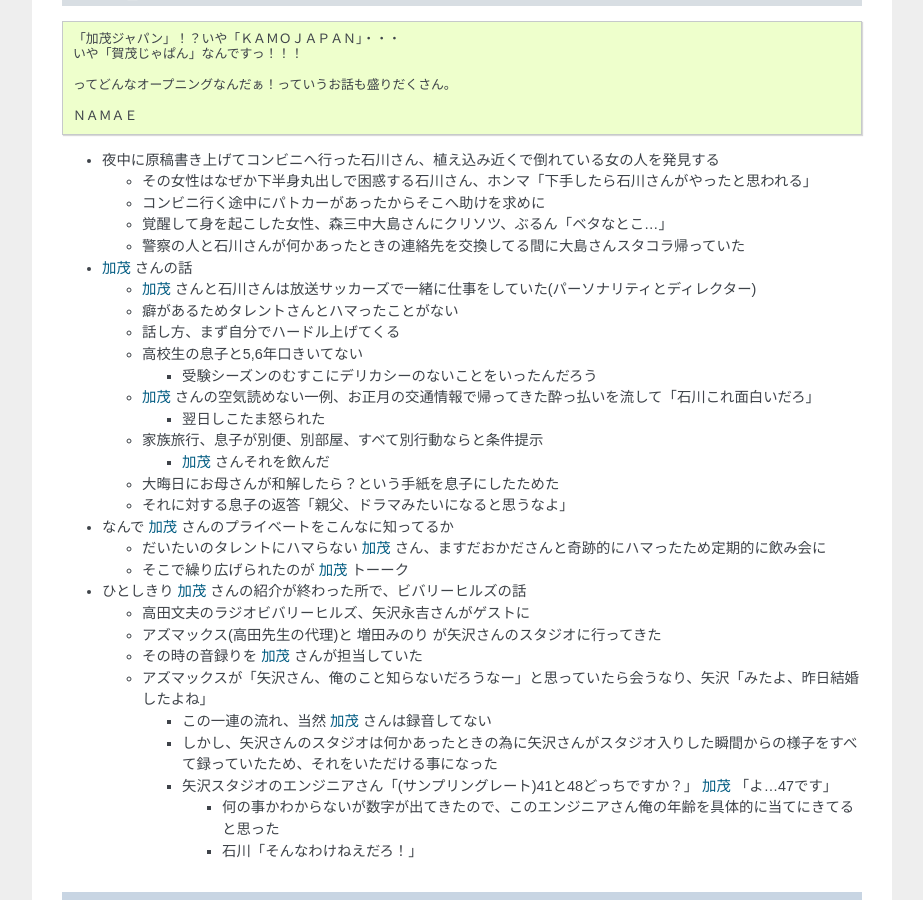
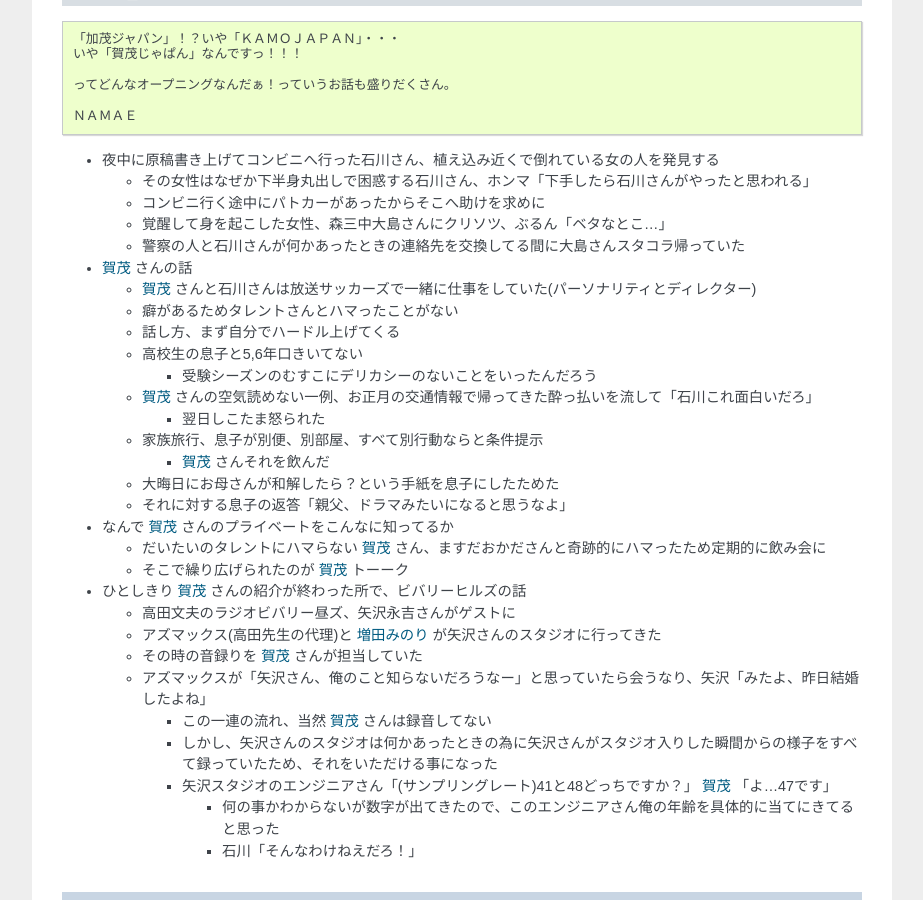
Before and after one commit to gosyujin/be-side, a Sphinx documentation site: the page built from source/2012.rst, in a window 1280 px wide and 900 px high, scrolled down 13298 px. Shown: the whole window, without its empty margins (198-1121 px from the left). Built offline with Sphinx 7.4.7, drawn with Linux system fonts in a browser that asks for light colours.

Commit message:
Update source

```diff
--- a/source/2012.rst
+++ b/source/2012.rst
@@ -799,41 +799,41 @@ vol.329_1 「加茂ジャパン」！？いや「ＫＡＭＯＪＡＰＡＮ」
   * 覚醒して身を起こした女性、森三中大島さんにクリソツ、ぶるん「ベタなとこ…」
   * 警察の人と石川さんが何かあったときの連絡先を交換してる間に大島さんスタコラ帰っていた
 
-* :term:`加茂` さんの話
-
-  * :term:`加茂` さんと石川さんは放送サッカーズで一緒に仕事をしていた(パーソナリティとディレクター)
+* :term:`賀茂` さんの話
+
+  * :term:`賀茂` さんと石川さんは放送サッカーズで一緒に仕事をしていた(パーソナリティとディレクター)
   * 癖があるためタレントさんとハマったことがない
   * 話し方、まず自分でハードル上げてくる
   * 高校生の息子と5,6年口きいてない
 
     * 受験シーズンのむすこにデリカシーのないことをいったんだろう
 
-  * :term:`加茂` さんの空気読めない一例、お正月の交通情報で帰ってきた酔っ払いを流して「石川これ面白いだろ」
+  * :term:`賀茂` さんの空気読めない一例、お正月の交通情報で帰ってきた酔っ払いを流して「石川これ面白いだろ」
 
     * 翌日しこたま怒られた
 
   * 家族旅行、息子が別便、別部屋、すべて別行動ならと条件提示
 
-    * :term:`加茂` さんそれを飲んだ
+    * :term:`賀茂` さんそれを飲んだ
 
   * 大晦日にお母さんが和解したら？という手紙を息子にしたためた
   * それに対する息子の返答「親父、ドラマみたいになると思うなよ」
 
-* なんで :term:`加茂` さんのプライベートをこんなに知ってるか
-
-  * だいたいのタレントにハマらない :term:`加茂` さん、ますだおかださんと奇跡的にハマったため定期的に飲み会に
-  * そこで繰り広げられたのが :term:`加茂` トーーク
-
-* ひとしきり :term:`加茂` さんの紹介が終わった所で、ビバリーヒルズの話
-
-  * 高田文夫のラジオビバリーヒルズ、矢沢永吉さんがゲストに
+* なんで :term:`賀茂` さんのプライベートをこんなに知ってるか
+
+  * だいたいのタレントにハマらない :term:`賀茂` さん、ますだおかださんと奇跡的にハマったため定期的に飲み会に
+  * そこで繰り広げられたのが :term:`賀茂` トーーク
+
+* ひとしきり :term:`賀茂` さんの紹介が終わった所で、ビバリーヒルズの話
+
+  * 高田文夫のラジオビバリー昼ズ、矢沢永吉さんがゲストに
   * アズマックス(高田先生の代理)と :term:`増田みのり` が矢沢さんのスタジオに行ってきた
-  * その時の音録りを :term:`加茂` さんが担当していた
+  * その時の音録りを :term:`賀茂` さんが担当していた
   * アズマックスが「矢沢さん、俺のこと知らないだろうなー」と思っていたら会うなり、矢沢「みたよ、昨日結婚したよね」
 
-    * この一連の流れ、当然 :term:`加茂` さんは録音してない
+    * この一連の流れ、当然 :term:`賀茂` さんは録音してない
     * しかし、矢沢さんのスタジオは何かあったときの為に矢沢さんがスタジオ入りした瞬間からの様子をすべて録っていたため、それをいただける事になった
-    * 矢沢スタジオのエンジニアさん「(サンプリングレート)41と48どっちですか？」 :term:`加茂` 「よ…47です」
+    * 矢沢スタジオのエンジニアさん「(サンプリングレート)41と48どっちですか？」 :term:`賀茂` 「よ…47です」
 
       * 何の事かわからないが数字が出てきたので、このエンジニアさん俺の年齢を具体的に当てにきてると思った
       * 石川「そんなわけねえだろ！」
```
Also changed, not shown: source/glossary.rst (+7 -2 lines).
